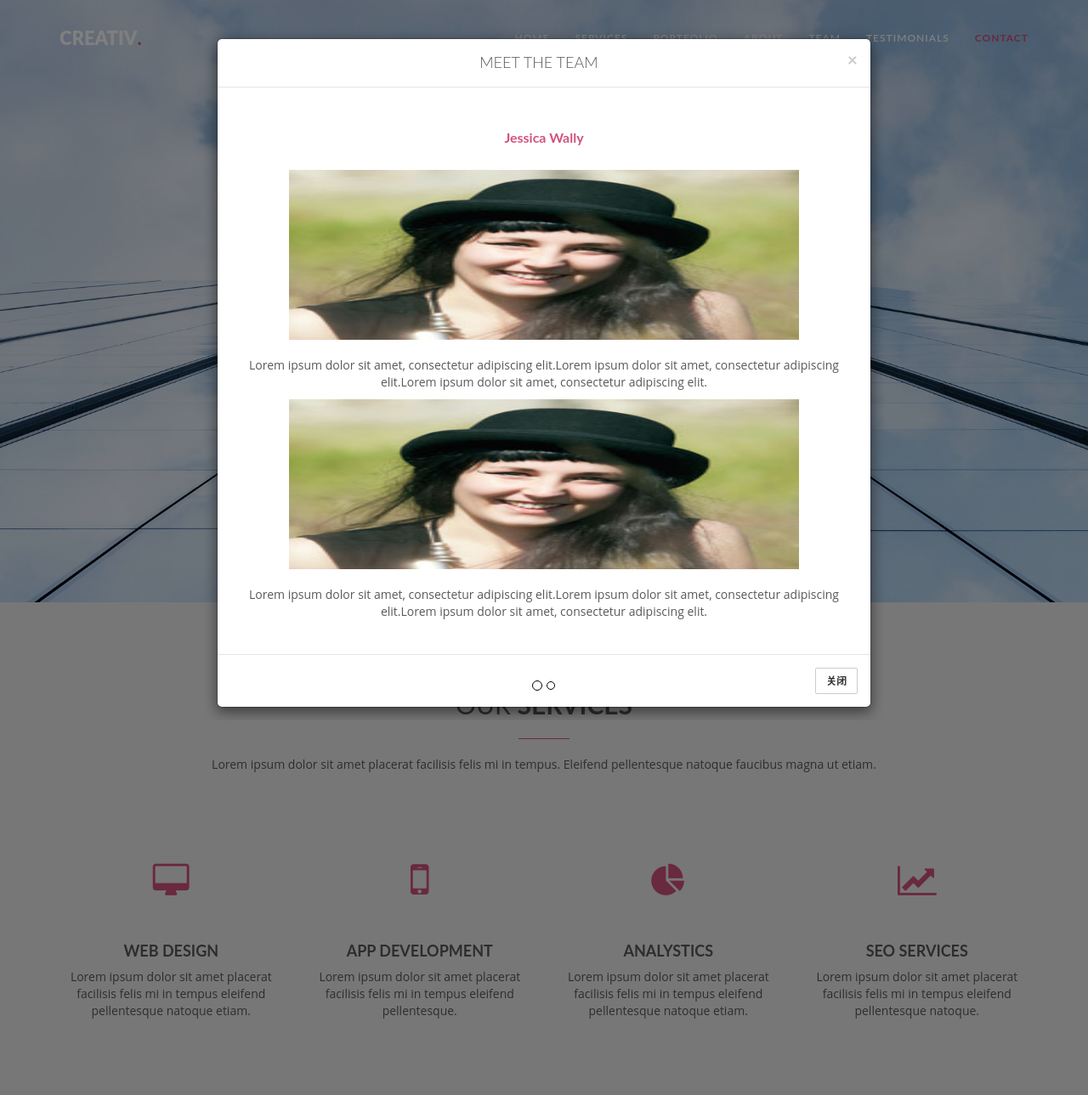
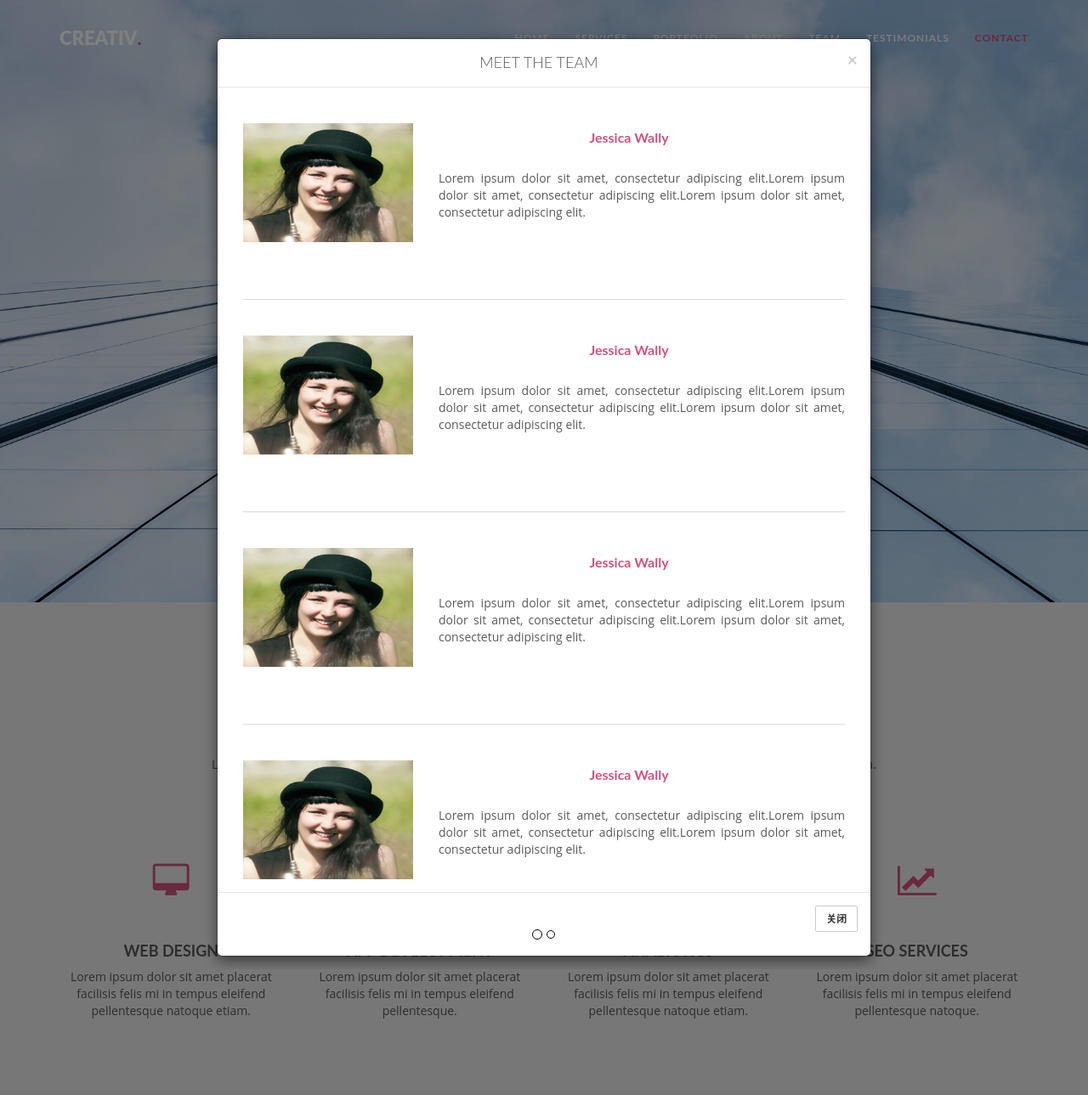
Before and after one commit to jinzita007/zhou, a PHP site: page / in a window 1280 px wide, after a click on "MORE". Shown: the top 1289 px of the page at 85% size. Run offline with PHP 8.4, Linux system fonts and the light colour scheme; some web fonts are replaced.

Commit message:
1.4
增加弹窗的内容

```diff
--- a/1.1/css/style.css
+++ b/1.1/css/style.css
@@ -590,3 +590,31 @@ ul.main-l li h3:hover{
 	cursor: pointer;
 	display: block;
 }
+
+/*第一次弹窗的内容样式*/
+/*第一次弹窗的内容的主体*/
+.main-nn{
+    height: 200px;
+    border-bottom: 1px solid #ddd;
+    margin-bottom: 50px;
+
+}
+/*第一次弹窗的内容(小标题)*/
+.main-hm h3{
+    margin-left: 200px;
+}
+.main-hm-i{
+	float: left;
+	position: relative;
+	bottom:55px;
+}
+/*第一次弹窗的内容(图像)*/
+.main-hm-i img{
+    width: 200px;
+    height: 140px;
+}
+/*第一次弹窗的内容(段落)*/
+.main-hm-p{
+   text-align: justify;
+   padding-left: 230px;
+}
--- a/1.1/index.html
+++ b/1.1/index.html
@@ -311,7 +311,8 @@
          </div>
          <div class="modal-body">
           <div class="main-n">
-                <a href="#" class="main-h"><h3>Jessica Wally</h3></a>
+            <div class="main-nn">
+                <a href="#" class="main-h main-hm"><h3>Jessica Wally</h3></a>
                 <!--二次弹出效果-->
                <div class="main-m">
                    <h3>Jessica Wally</h3>
@@ -323,12 +324,26 @@
                </div>
                <div class="main-m-bg"></div>
 
-                <a href=""><img src="img/team/01.jpg" alt=""></a>
-                <p>Lorem ipsum dolor sit amet, consectetur adipiscing elit.Lorem ipsum dolor sit amet, consectetur adipiscing elit.Lorem ipsum dolor sit amet, consectetur adipiscing elit.</p>
+                <a href="#" class="main-hm-i"><img src="img/team/01.jpg" alt=""></a>
+                <p class="main-hm-p">Lorem ipsum dolor sit amet, consectetur adipiscing elit.Lorem ipsum dolor sit amet, consectetur adipiscing elit.Lorem ipsum dolor sit amet, consectetur adipiscing elit.</p>
+          </div>
+          <div class="main-nn">
+                <a href="#" class="main-h main-hm"><h3>Jessica Wally</h3></a>
+                <a href="#" class="main-hm-i"><img src="img/team/01.jpg" alt=""></a>
+                <p class="main-hm-p">Lorem ipsum dolor sit amet, consectetur adipiscing elit.Lorem ipsum dolor sit amet, consectetur adipiscing elit.Lorem ipsum dolor sit amet, consectetur adipiscing elit.</p>
+          </div>
+           <div class="main-nn">
+                <a href="#" class="main-h main-hm"><h3>Jessica Wally</h3></a>
+                <a href="#" class="main-hm-i"><img src="img/team/01.jpg" alt=""></a>
+                <p class="main-hm-p">Lorem ipsum dolor sit amet, consectetur adipiscing elit.Lorem ipsum dolor sit amet, consectetur adipiscing elit.Lorem ipsum dolor sit amet, consectetur adipiscing elit.</p>
+          </div>
+           <div class="main-nnn">
+                <a href="#" class="main-h main-hm"><h3>Jessica Wally</h3></a>
+                <a href="#" class="main-hm-i"><img src="img/team/01.jpg" alt=""></a>
+                <p class="main-hm-p">Lorem ipsum dolor sit amet, consectetur adipiscing elit.Lorem ipsum dolor sit amet, consectetur adipiscing elit.Lorem ipsum dolor sit amet, consectetur adipiscing elit.</p>
+          </div>
 
-                 <a href=""><img src="img/team/01.jpg" alt=""></a>
-                <p>Lorem ipsum dolor sit amet, consectetur adipiscing elit.Lorem ipsum dolor sit amet, consectetur adipiscing elit.Lorem ipsum dolor sit amet, consectetur adipiscing elit.</p>
-            </div>
+          </div>
          </div>
          <div class="modal-footer">
             <button type="button" class="btn btn-default"
@@ -357,12 +372,13 @@
             <!--<ul class="main-l">
               <li>-->
                 <div class="main-n">
-                <a href="#" class="main-h"><h3>Jessica Wally</h3></a>
+                <div class="main-nn">
+                <a href="#" class="main-h main-hm"><h3>Jessica Wally</h3></a>
                 <!--二次弹出效果-->
 
                <div class="main-m">
                    <h3>Jessica Wally</h3>
-                   <a href="">
+                   <a href="#">
                     <img src="img/team/01.jpg" alt="">
                    </a>
                     <p>Lorem ipsum dolor sit amet, consectetur adipiscing elit.Lorem ipsum dolor sit amet, consectetur adipiscing elit.Lorem ipsum dolor sit amet, consectetur adipiscing elit.</p>
@@ -370,11 +386,24 @@
                </div>
                <div class="main-m-bg"></div>
 
-                <a href=""><img src="img/team/01.jpg" alt=""></a>
-                <p>Lorem ipsum dolor sit amet, consectetur adipiscing elit.Lorem ipsum dolor sit amet, consectetur adipiscing elit.Lorem ipsum dolor sit amet, consectetur adipiscing elit.</p>
-
-                <a href=""><img src="img/team/01.jpg" alt=""></a>
-                <p>Lorem ipsum dolor sit amet, consectetur adipiscing elit.Lorem ipsum dolor sit amet, consectetur adipiscing elit.Lorem ipsum dolor sit amet, consectetur adipiscing elit.</p>
+                <a href="#" class="main-hm-i"><img src="img/team/01.jpg" alt=""></a>
+                <p class="main-hm-p">Lorem ipsum dolor sit amet, consectetur adipiscing elit.Lorem ipsum dolor sit amet, consectetur adipiscing elit.Lorem ipsum dolor sit amet, consectetur adipiscing elit.</p>
+               </div>
+               <div class="main-nn">
+                <a href="#" class="main-h main-hm"><h3>Jessica Wally</h3></a>
+                <a href="#" class="main-hm-i"><img src="img/team/01.jpg" alt=""></a>
+                <p class="main-hm-p">Lorem ipsum dolor sit amet, consectetur adipiscing elit.Lorem ipsum dolor sit amet, consectetur adipiscing elit.Lorem ipsum dolor sit amet, consectetur adipiscing elit.</p>
+               </div>
+               <div class="main-nn">
+                <a href="#" class="main-h main-hm"><h3>Jessica Wally</h3></a>
+                <a href="#" class="main-hm-i"><img src="img/team/01.jpg" alt=""></a>
+                <p class="main-hm-p">Lorem ipsum dolor sit amet, consectetur adipiscing elit.Lorem ipsum dolor sit amet, consectetur adipiscing elit.Lorem ipsum dolor sit amet, consectetur adipiscing elit.</p>
+               </div>
+               <div class="main-nnn">
+                <a href="#" class="main-h main-hm"><h3>Jessica Wally</h3></a>
+                <a href="#" class="main-hm-i"><img src="img/team/01.jpg" alt=""></a>
+                <p class="main-hm-p">Lorem ipsum dolor sit amet, consectetur adipiscing elit.Lorem ipsum dolor sit amet, consectetur adipiscing elit.Lorem ipsum dolor sit amet, consectetur adipiscing elit.</p>
+               </div>
 
             </div>
          </div>
```
Also changed, not shown: 1.1/README.md. Lines whose indentation alone changed are shown as unchanged.
